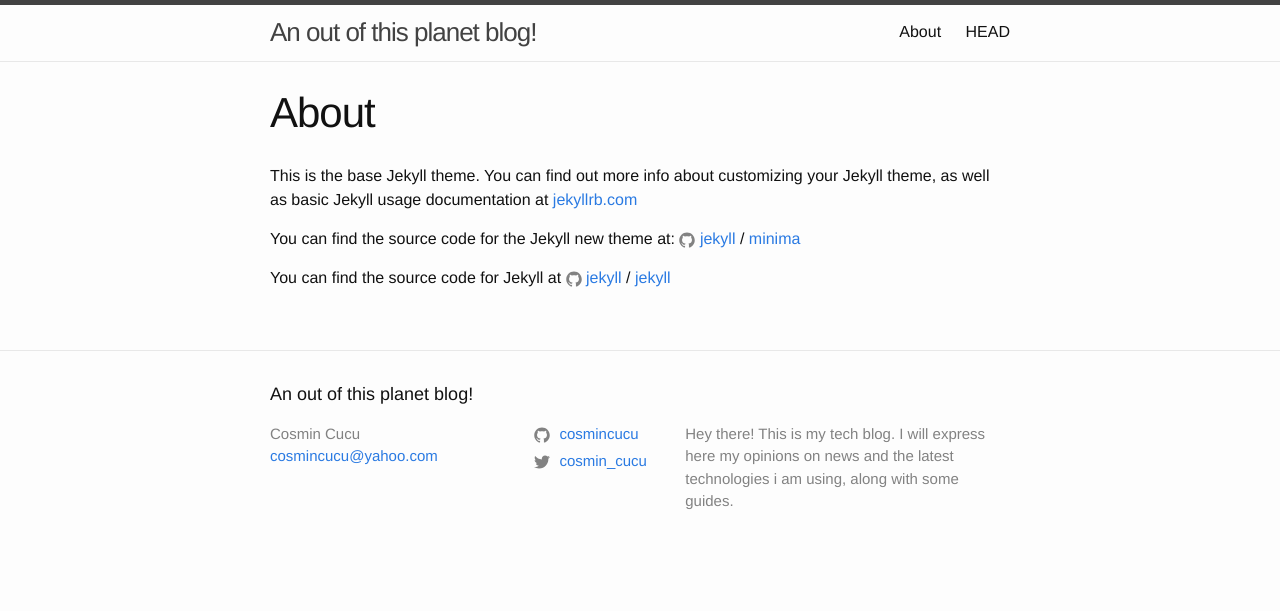
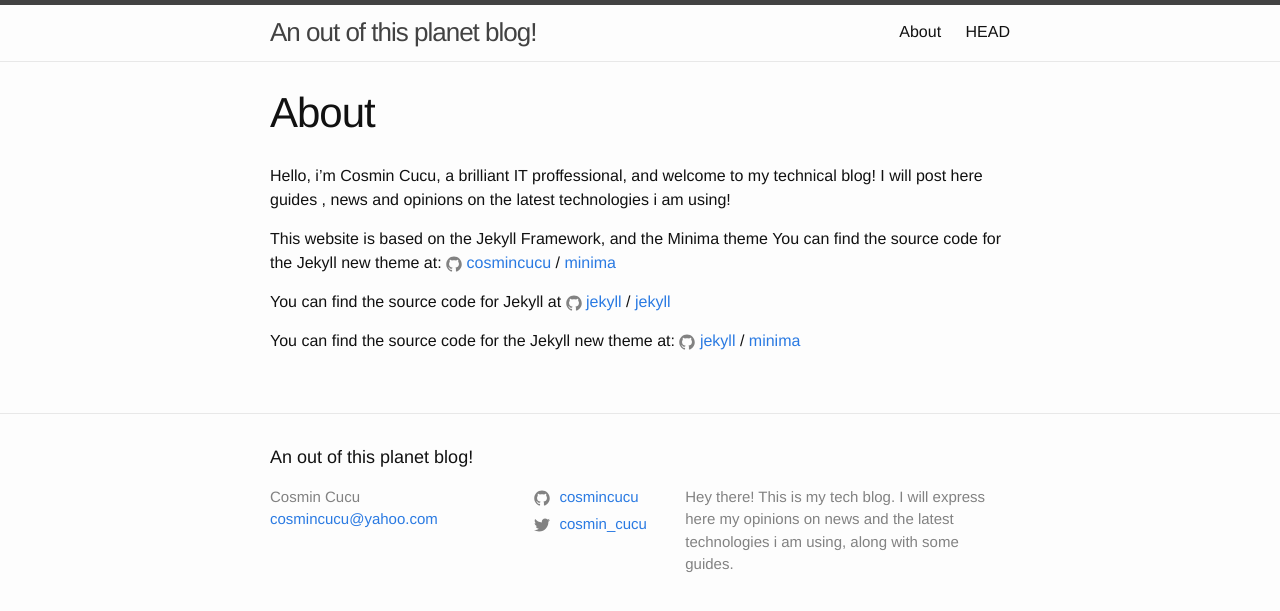
Before and after one commit to cosmincucu/cosmincucu.github.io, a Jekyll site: the page built from about.md, in a window 1280 px wide. Shown: the top 611 px of the page. Built offline with Jekyll 4.4.1, drawn with Linux system fonts in a browser that asks for light colours.

Commit message:
Changed the about page and added more info in the config file.

```diff
--- a/_config.yml
+++ b/_config.yml
@@ -7,6 +7,16 @@ description: > # this means to ignore newlines until "baseurl:"
 
 twitter_username: cosmin_cucu
 github_username:  cosmincucu
+
+# Footer links
+
+footer-links:
+  email: cosmincucu@yahoo.com
+  facebook: cosmincucu
+  flickr:
+  github: cosmincucu
+  linkedin: cosmin-cucu-33301222
+  twitter: cosmin_cucu
 
 # Minima date format
 # refer to http://shopify.github.io/liquid/filters/date/ if you want to customize this
--- a/about.md
+++ b/about.md
@@ -4,12 +4,18 @@ title: About
 permalink: /about/
 ---
 
-This is the base Jekyll theme. You can find out more info about customizing your Jekyll theme, as well as basic Jekyll usage documentation at [jekyllrb.com](http://jekyllrb.com/)
+Hello, i'm Cosmin Cucu, a brilliant IT proffessional, and welcome to my technical blog! I will post here guides , news and opinions on the latest technologies i am using!
+
+
+This website is based on the Jekyll Framework, and the Minima theme
+You can find the source code for the Jekyll new theme at:
+{% include icon-github.html username="cosmincucu" %} /
+[minima](https://github.com/cosmincucu/cosmincucu.github.io)
+
+You can find the source code for Jekyll at
+{% include icon-github.html username="jekyll" %} /
+[jekyll](https://github.com/jekyll/jekyll)
 
 You can find the source code for the Jekyll new theme at:
 {% include icon-github.html username="jekyll" %} /
 [minima](https://github.com/jekyll/minima)
-
-You can find the source code for Jekyll at
-{% include icon-github.html username="jekyll" %} /
-[jekyll](https://github.com/jekyll/jekyll)
```
